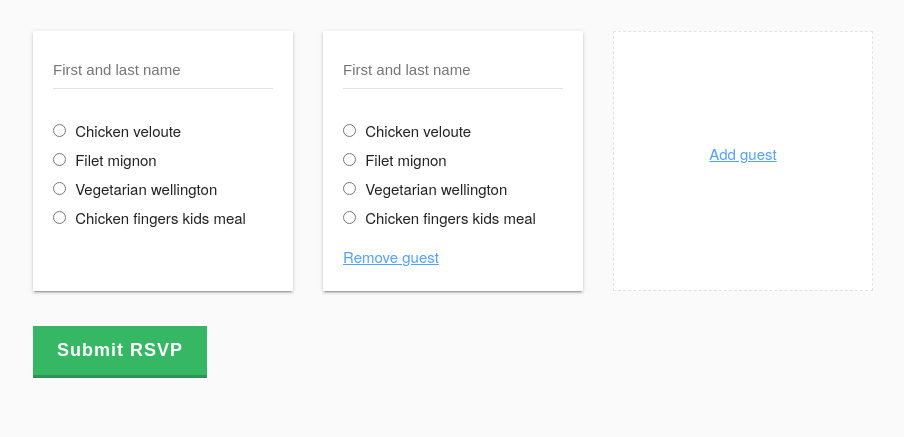
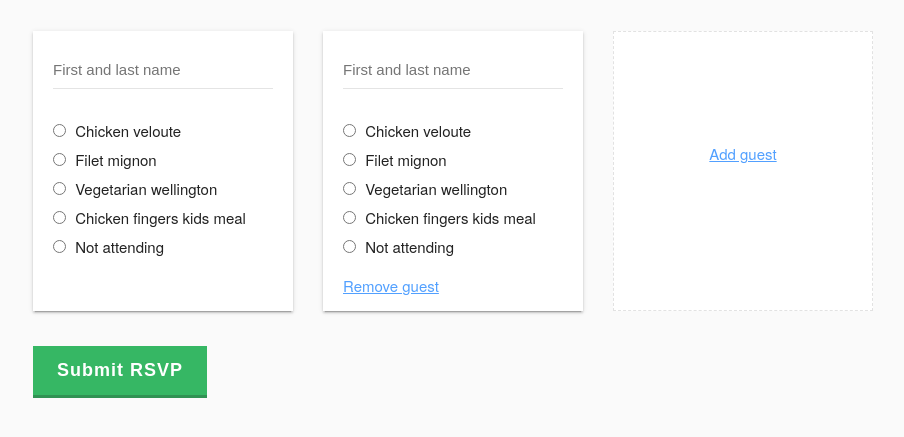
Before and after one commit to rwhitmire/rsvp, a Python web app: template templates/index.html in a window 1280 px wide. Shown: the part 298-735 px from the top of the page, without its empty margins (95-999 px from the left). Run offline with Jinja, Linux system fonts and the light colour scheme; the template is opened without the code that fills it, so the values that code supplies are empty; some libraries are stand-ins or nearby versions.

Commit message:
add not attending option

```diff
--- a/static/css/style.css
+++ b/static/css/style.css
@@ -342,7 +342,7 @@ form {
 .guest-list-item {
   padding: 2rem;
   width: 260px;
-  height: 260px;
+  height: 280px;
   float: left;
   box-shadow: 0 2px 2px 0 rgba(0,0,0,.14), 0 3px 1px -2px rgba(0,0,0,.2), 0 1px 5px 0 rgba(0,0,0,.12);
   background: #fff;
--- a/templates/index.html
+++ b/templates/index.html
@@ -44,6 +44,10 @@
                 <input type="radio" v-bind:name="'meal-' + index" value="kids" v-model="person.meal" required>
                 <span class="label-body">Chicken fingers kids meal</span>
               </label>
+              <label>
+                <input type="radio" v-bind:name="'meal-' + index" value="n/a" v-model="person.meal" required>
+                <span class="label-body">Not attending</span>
+              </label>
             </div>
             <div v-if="index > 0">
               <a v-on:click="removePerson(index)">Remove guest</a>
```
